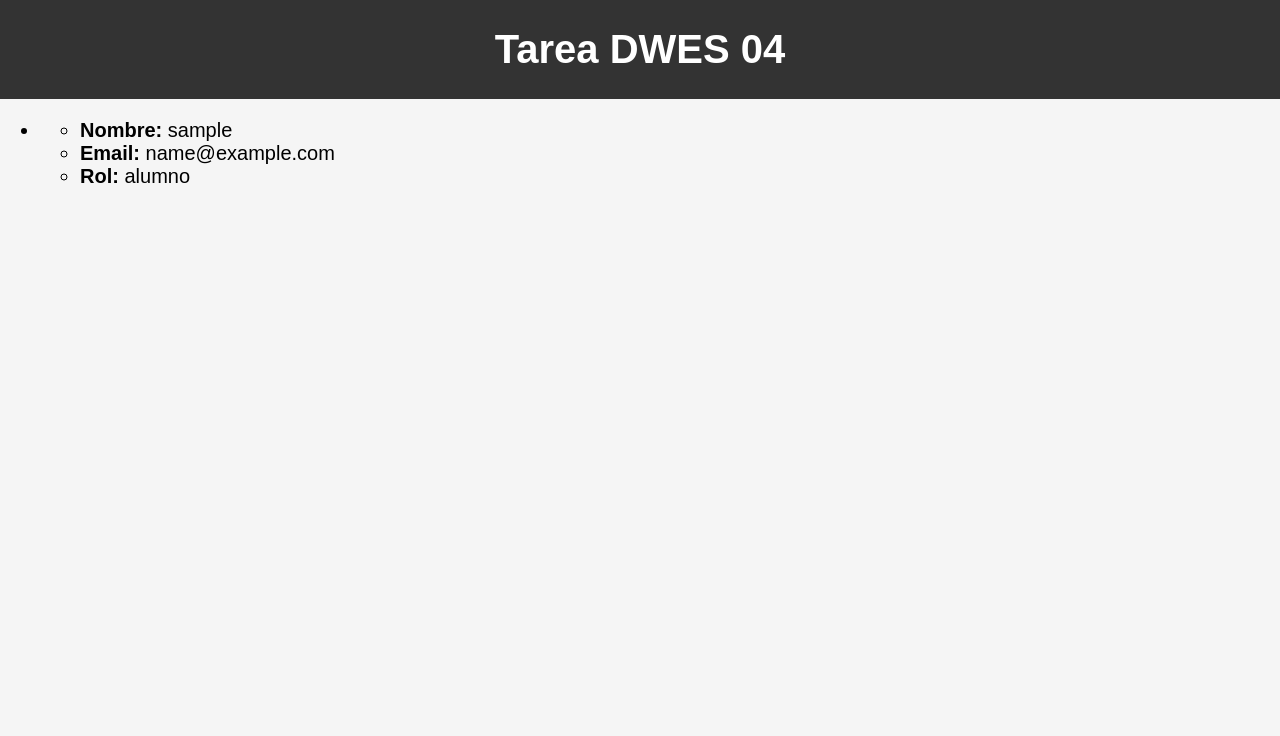
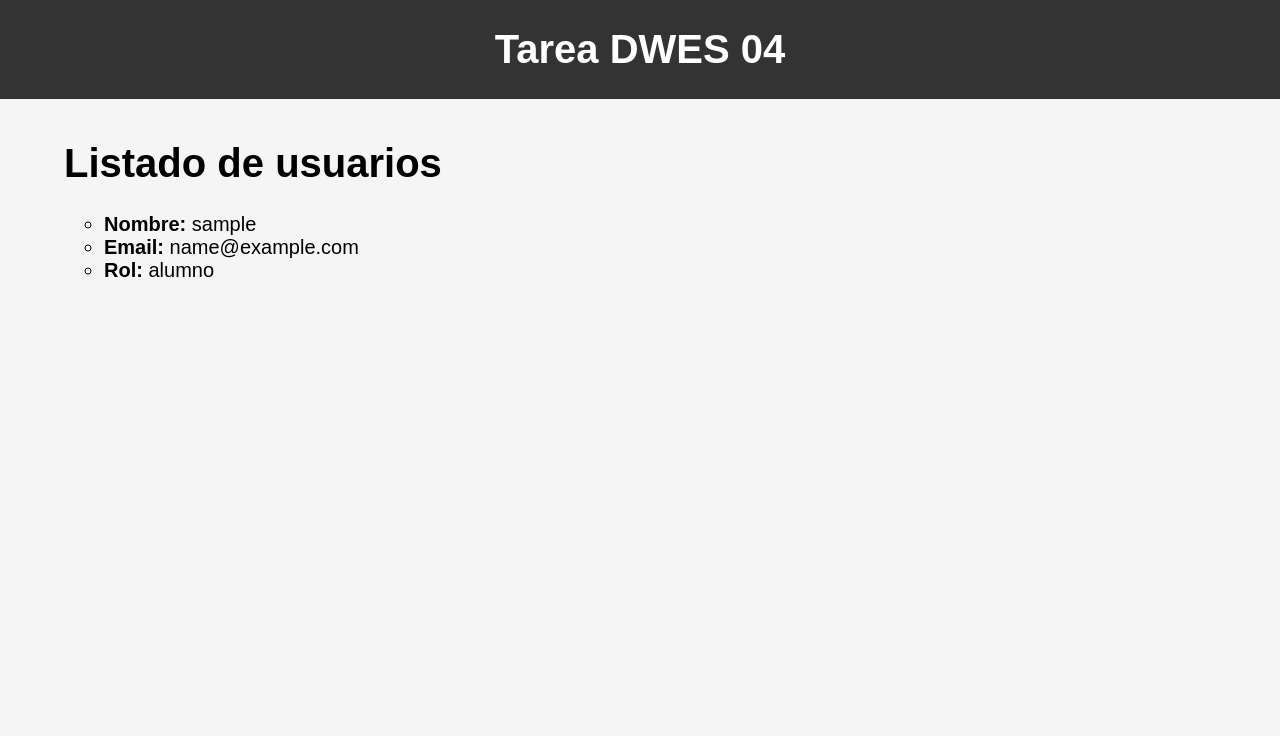
Before and after one commit to rdaniz/DWES-UT04-Practica-2025-2026-AplicacionGestionTareasClase, a Django app: page /TareasDWES/usuarios/ in a window 1280 px wide. Shown: the top 736 px of the page. Run offline with Django 5.2, Linux system fonts and the light colour scheme; tables that the repository leaves empty hold one stand-in row (values such as "Sample post").

Commit message:
Mejorar templates index.html y listado_usuarios.html

```diff
--- a/App_TareasClase/App_TareasClase/templates/base.html
+++ b/App_TareasClase/App_TareasClase/templates/base.html
@@ -8,6 +8,7 @@
             height: 100%;
             margin: 0;
         }
+
         body {
             display: grid;
             grid-template-rows: auto 1fr auto;
@@ -15,6 +16,14 @@
             font-size: 20px;
             background: #f5f5f5;
         }
+
+        main {
+            padding-left: 5vw;
+            padding-right: 5vw;
+            padding-top: 2vh;
+            padding-bottom: 2vh;
+        }
+
         header, footer {
             background: #333;
             color: white;
--- a/App_TareasClase/TareasDWES/templates/listado_usuarios.html
+++ b/App_TareasClase/TareasDWES/templates/listado_usuarios.html
@@ -2,21 +2,17 @@
 
 {% block title %}Listado de usuarios{% endblock %}
 
-<!--Estilo propio-->
-<!-- {% block style %}
-    .completada {
-        color: green;
-        font-weight: bold;
-    }
-    .pendiente {
-        color: red;
-        font-weight: bold;
-    }
-{% endblock %} -->
+{% block style %}
+.lista-usuarios {
+    list-style: none;
+    padding-left: 0;
+}
+{% endblock %}
 
-<!--Listado de usuarios-->
 {% block content %}
-<ul>
+<h1>Listado de usuarios</h1>
+
+<ul class="lista-usuarios">
 {% for usuario in usuarios %}
     <li>
         <ul>
@@ -25,9 +21,8 @@
             <li><strong>Rol:</strong> {{ usuario.rol }}</li>
         </ul>
     </li>
-
 {% empty %}
-    <li>No hay usuarios.</li>
+    <li>No hay usuarios</li>
 {% endfor %}
 </ul>
 {% endblock %}
--- a/App_TareasClase/TareasDWES/urls.py
+++ b/App_TareasClase/TareasDWES/urls.py
@@ -1,8 +1,10 @@
 from django.urls import path
 
-from .views import index, listado_usuarios
+from .views import ListadoUsuariosView, index
+# listado_usuarios
 
 urlpatterns = [
       path('', index, name='index'),  # Página principal de TareasDWES
-      path('usuarios/', listado_usuarios, name='listado_usuarios'),  # Listado de usuarios
+      # path('usuarios/', listado_usuarios, name='listado_usuarios'),  # Listado de usuarios
+      path('usuarios/', ListadoUsuariosView.as_view(), name='listado_usuarios'),  # Listado de usuarios ListView
 ]
--- a/App_TareasClase/TareasDWES/views.py
+++ b/App_TareasClase/TareasDWES/views.py
@@ -1,13 +1,28 @@
 from django.http import HttpResponse
 from django.shortcuts import render
+from django.views.generic import ListView
 
 from .models import Usuario
 
 # Create your views here.
+
+# VISTA INDEX
+
+# def index(request):
+#     return HttpResponse("Bienvenido a la aplicación de gestión de tareas.")
+
 def index(request):
-    return HttpResponse("Bienvenido a la aplicación de gestión de tareas.")
+    return render(request, 'index.html')
 
-# Vista listado de usuarios
-def listado_usuarios(request):
-    usuarios = Usuario.objects.all()  # Trae todos los usuarios
-    return render(request, 'listado_usuarios.html', {'usuarios': usuarios})
+
+
+# VISTA LISTADO DE USUARIOS
+
+# def listado_usuarios(request):
+#     usuarios = Usuario.objects.all()  # Trae todos los usuarios
+#     return render(request, 'listado_usuarios.html', {'usuarios': usuarios})
+
+class ListadoUsuariosView(ListView):
+    model = Usuario
+    template_name = 'listado_usuarios.html'  # Template
+    context_object_name = 'usuarios'        # Nombre de la variable en el template
```
Also changed, not shown: App_TareasClase/TareasDWES/templates/index.html (added, +7 -0 lines).
